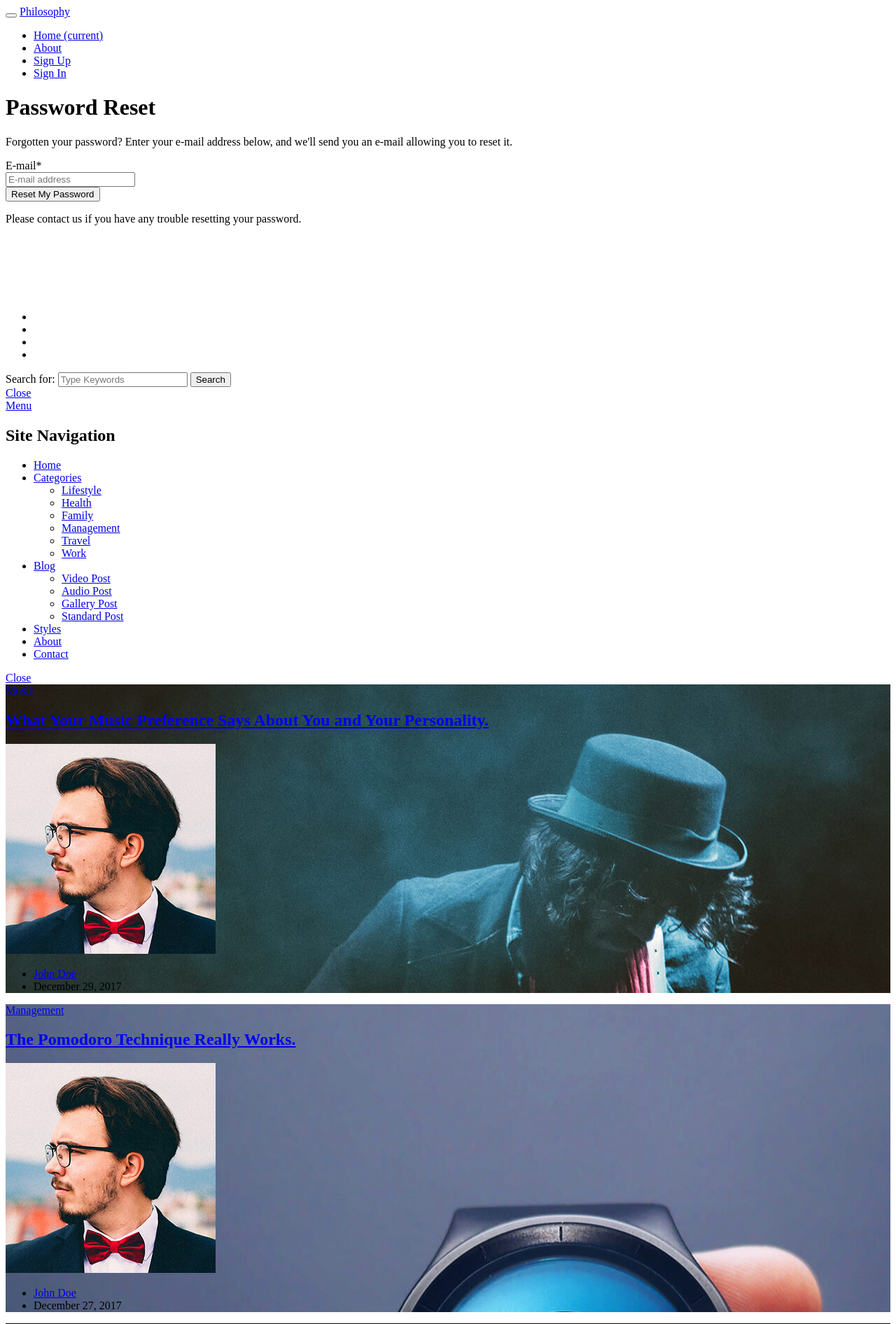
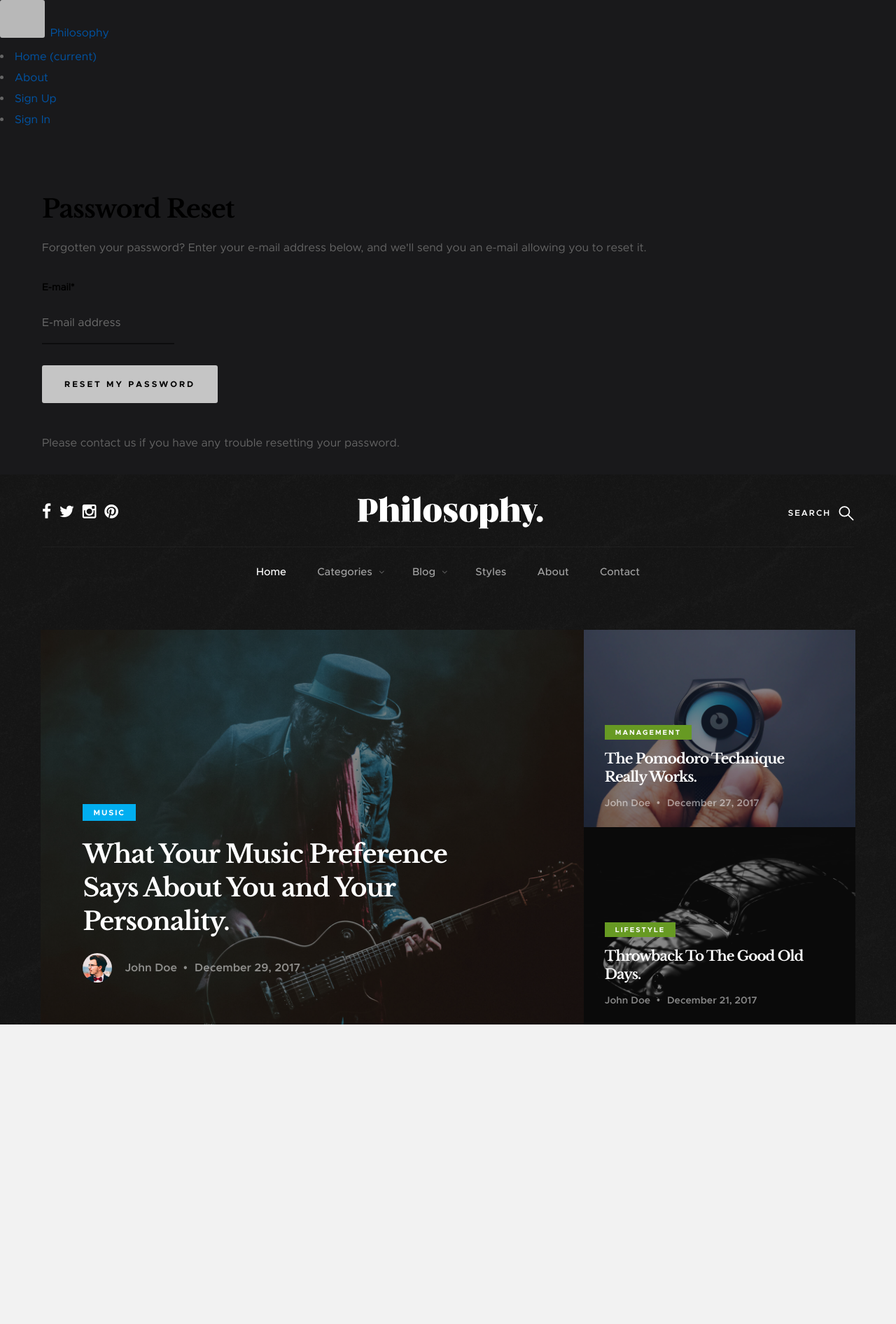
Before and after one commit to Alex-proktor/Philosophy, a Django app: page /accounts/password/reset/ in a window 1280 px wide. Shown: the top 1892 px of the page at 70% size. Run offline with Django 3.2, Linux system fonts and the light colour scheme; some libraries are stand-ins or nearby versions.

Commit message:
add static-link in href on links

```diff
--- a/philosophy/templates/base.html
+++ b/philosophy/templates/base.html
@@ -27,9 +27,9 @@
       <!-- CSS
     ================================================== -->
 {#      todo: fix connect css#}
-{#    <link rel="stylesheet" href="{% static 'bootstrap/philosophy-colorlib/css/base.css' %}">#}
-{#    <link rel="stylesheet" href="{% static 'bootstrap/philosophy-colorlib/css/vendor.css' %}">#}
-{#    <link rel="stylesheet" href="{% static 'bootstrap/philosophy-colorlib/css/main.css' %}">#}
+    <link rel="stylesheet" href="{% static 'bootstrap/philosophy-colorlib/css/base.css' %}">
+    <link rel="stylesheet" href="{% static 'bootstrap/philosophy-colorlib/css/vendor.css' %}">
+    <link rel="stylesheet" href="{% static 'bootstrap/philosophy-colorlib/css/main.css' %}">
 
     {% endblock %}
 
@@ -39,7 +39,9 @@
 
     <div class="mb-1">
       <nav class="navbar navbar-expand-md navbar-light bg-light">
-        <button class="navbar-toggler navbar-toggler-right" type="button" data-toggle="collapse" data-target="#navbarSupportedContent" aria-controls="navbarSupportedContent" aria-expanded="false" aria-label="Toggle navigation">
+        <button class="navbar-toggler navbar-toggler-right" type="button" data-toggle="collapse"
+                data-target="#navbarSupportedContent" aria-controls="navbarSupportedContent"
+                aria-expanded="false" aria-label="Toggle navigation">
           <span class="navbar-toggler-icon"></span>
         </button>
         <a class="navbar-brand" href="{% url 'home' %}">Philosophy</a>
@@ -276,9 +278,11 @@
                 <article class="masonry__brick entry format-standard" data-aos="fade-up">
 
                     <div class="entry__thumb">
-                        <a href="single-standard.html" class="entry__thumb-link">
+                        <a href="{% static 'bootstrap/philosophy-colorlib/single-standard.html' %}" class="entry__thumb-link">
                             <img src="{% static 'bootstrap/philosophy-colorlib/images/thumbs/masonry/lamp-400.jpg' %}"
-                                    srcset="{% static 'bootstrap/philosophy-colorlib/images/thumbs/masonry/lamp-400.jpg' %} 1x, {% static 'bootstrap/philosophy-colorlib/images/thumbs/masonry/lamp-800.jpg' %} 2x" alt="">
+                                 srcset="{% static 'bootstrap/philosophy-colorlib/images/thumbs/masonry/lamp-400.jpg' %}
+                                 1x, {% static 'bootstrap/philosophy-colorlib/images/thumbs/masonry/lamp-800.jpg' %} 2x"
+                                 alt="">
                         </a>
                     </div>
 
@@ -286,20 +290,22 @@
                         <div class="entry__header">
 
                             <div class="entry__date">
-                                <a href="single-standard.html">December 15, 2017</a>
+                                <a href="{% static 'bootstrap/philosophy-colorlib/single-standard.html' %}">December 15, 2017</a>
                             </div>
-                            <h1 class="entry__title"><a href="single-standard.html">Just a Standard Format Post.</a></h1>
+                            <h1 class="entry__title"><a href="{% static 'bootstrap/philosophy-colorlib/single-standard.html' %}">Just a Standard Format Post.</a></h1>
 
                         </div>
                         <div class="entry__excerpt">
                             <p>
-                                Lorem ipsum Sed eiusmod esse aliqua sed incididunt aliqua incididunt mollit id et sit proident dolor nulla sed commodo est ad minim elit reprehenderit nisi officia aute incididunt velit sint in aliqua...
+                                Lorem ipsum Sed eiusmod esse aliqua sed incididunt aliqua incididunt mollit id et sit
+                              proident dolor nulla sed commodo est ad minim elit reprehenderit nisi officia aute
+                              incididunt velit sint in aliqua...
                             </p>
                         </div>
                         <div class="entry__meta">
                             <span class="entry__meta-links">
-                                <a href="category.html">Design</a>
-                                <a href="category.html">Photography</a>
+                                <a href="{% static 'bootstrap/philosophy-colorlib/category.html' %}">Design</a>
+                                <a href="{% static 'bootstrap/philosophy-colorlib/category.html' %}">Photography</a>
                             </span>
                         </div>
                     </div>
@@ -321,7 +327,7 @@
                 <article class="masonry__brick entry format-standard" data-aos="fade-up">
 
                     <div class="entry__thumb">
-                        <a href="single-standard.html" class="entry__thumb-link">
+                        <a href="{% static 'bootstrap/philosophy-colorlib/single-standard.html' %}" class="entry__thumb-link">
                             <img src="{% static 'bootstrap/philosophy-colorlib/images/thumbs/masonry/tulips-400.jpg' %}"
                                     srcset="{% static 'bootstrap/philosophy-colorlib/images/thumbs/masonry/tulips-400.jpg' %} 1x, {% static 'bootstrap/philosophy-colorlib/images/thumbs/masonry/tulips-800.jpg' %} 2x" alt="">
                         </a>
@@ -331,9 +337,9 @@
                         <div class="entry__header">
 
                             <div class="entry__date">
-                                <a href="single-standard.html">December 15, 2017</a>
+                                <a href="{% static 'bootstrap/philosophy-colorlib/single-standard.html' %}">December 15, 2017</a>
                             </div>
-                            <h1 class="entry__title"><a href="single-standard.html">10 Interesting Facts About Caffeine.</a></h1>
+                            <h1 class="entry__title"><a href="{% static 'bootstrap/philosophy-colorlib/single-standard.html' %}">10 Interesting Facts About Caffeine.</a></h1>
 
                         </div>
                         <div class="entry__excerpt">
@@ -343,7 +349,7 @@
                         </div>
                         <div class="entry__meta">
                             <span class="entry__meta-links">
-                                <a href="category.html">Health</a>
+                                <a href="{% static 'bootstrap/philosophy-colorlib/category.html' %}">Health</a>
                             </span>
                         </div>
                     </div>
@@ -353,7 +359,7 @@
                 <article class="masonry__brick entry format-standard" data-aos="fade-up">
 
                     <div class="entry__thumb">
-                        <a href="single-standard.html" class="entry__thumb-link">
+                        <a href="{% static 'bootstrap/philosophy-colorlib/single-standard.html' %}" class="entry__thumb-link">
                             <img src="{% static 'bootstrap/philosophy-colorlib/images/thumbs/masonry/cookies-400.jpg' %}"
                                     srcset="{% static 'bootstrap/philosophy-colorlib/images/thumbs/masonry/cookies-400.jpg' %} 1x, {% static 'bootstrap/philosophy-colorlib/images/thumbs/masonry/cookies-800.jpg' %} 2x" alt="">
                         </a>
@@ -363,9 +369,9 @@
                         <div class="entry__header">
 
                             <div class="entry__date">
-                                <a href="single-standard.html">December 10, 2017</a>
+                                <a href="{% static 'bootstrap/philosophy-colorlib/single-standard.html' %}">December 10, 2017</a>
                             </div>
-                            <h1 class="entry__title"><a href="single-standard.html">No Sugar Oatmeal Cookies.</a></h1>
+                            <h1 class="entry__title"><a href="{% static 'bootstrap/philosophy-colorlib/single-standard.html' %}">No Sugar Oatmeal Cookies.</a></h1>
 
                         </div>
                         <div class="entry__excerpt">
@@ -375,8 +381,8 @@
                         </div>
                         <div class="entry__meta">
                             <span class="entry__meta-links">
-                                <a href="category.html">Cooking</a>
-                                <a href="category.html">Health</a>
+                                <a href="{% static 'bootstrap/philosophy-colorlib/category.html' %}">Cooking</a>
+                                <a href="{% static 'bootstrap/philosophy-colorlib/category.html' %}">Health</a>
                             </span>
                         </div>
                     </div>
@@ -386,7 +392,7 @@
                 <article class="masonry__brick entry format-standard" data-aos="fade-up">
 
                     <div class="entry__thumb">
-                        <a href="single-standard.html" class="entry__thumb-link">
+                        <a href="{% static 'bootstrap/philosophy-colorlib/single-standard.html' %}" class="entry__thumb-link">
                             <img src="{% static 'bootstrap/philosophy-colorlib/images/thumbs/masonry/wheel-400.jpg' %}"
                                     srcset="{% static 'bootstrap/philosophy-colorlib/images/thumbs/masonry/wheel-400.jpg' %} 1x, {% static 'bootstrap/philosophy-colorlib/images/thumbs/masonry/wheel-800.jpg' %}' 2x" alt="">
                         </a>
@@ -396,9 +402,9 @@
                         <div class="entry__header">
 
                             <div class="entry__date">
-                                <a href="single-standard.html">December 10, 2017</a>
+                                <a href="{% static 'bootstrap/philosophy-colorlib/single-standard.html' %}">December 10, 2017</a>
                             </div>
-                            <h1 class="entry__title"><a href="single-standard.html">Visiting Theme Parks Improves Your Health.</a></h1>
+                            <h1 class="entry__title"><a href="{% static 'bootstrap/philosophy-colorlib/single-standard.html' %}">Visiting Theme Parks Improves Your Health.</a></h1>
 
                         </div>
                         <div class="entry__excerpt">
@@ -429,9 +435,9 @@
                         <div class="entry__header">
 
                             <div class="entry__date">
-                                <a href="single-video.html">December 10, 2017</a>
+                                <a href="{% static 'bootstrap/philosophy-colorlib/single-video.html' %}">December 10, 2017</a>
                             </div>
-                            <h1 class="entry__title"><a href="single-video.html">Key Benefits Of Family Photography.</a></h1>
+                            <h1 class="entry__title"><a href="{% static 'bootstrap/philosophy-colorlib/single-video.html' %}">Key Benefits Of Family Photography.</a></h1>
 
                         </div>
                         <div class="entry__excerpt">
@@ -441,8 +447,8 @@
                         </div>
                         <div class="entry__meta">
                             <span class="entry__meta-links">
-                                <a href="category.html">Family</a>
-                                <a href="category.html">Photography</a>
+                                <a href="{% static 'bootstrap/philosophy-colorlib/category.html' %}">Family</a>
+                                <a href="{% static 'bootstrap/philosophy-colorlib/category.html' %}">Photography</a>
                             </span>
                         </div>
                     </div>
@@ -473,9 +479,9 @@
                         <div class="entry__header">
 
                             <div class="entry__date">
-                                <a href="single-gallery.html">December 10, 2017</a>
+                                <a href="{% static 'bootstrap/philosophy-colorlib/single-gallery.html' %}">December 10, 2017</a>
                             </div>
-                            <h1 class="entry__title"><a href="single-gallery.html">Workspace Design Trends and Ideas.</a></h1>
+                            <h1 class="entry__title"><a href="{% static 'bootstrap/philosophy-colorlib/single-gallery.html' %}">Workspace Design Trends and Ideas.</a></h1>
 
                         </div>
                         <div class="entry__excerpt">
@@ -485,8 +491,8 @@
                         </div>
                         <div class="entry__meta">
                             <span class="entry__meta-links">
-                                <a href="category.html">Work</a>
-                                <a href="category.html">Management</a>
+                                <a href="{% static 'bootstrap/philosophy-colorlib/category.html' %}">Work</a>
+                                <a href="{% static 'bootstrap/philosophy-colorlib/category.html' %}">Management</a>
                             </span>
                         </div>
                     </div>
@@ -496,7 +502,7 @@
                 <article class="masonry__brick entry format-audio" data-aos="fade-up">
 
                     <div class="entry__thumb">
-                        <a href="single-audio.html" class="entry__thumb-link">
+                        <a href="{% static 'bootstrap/philosophy-colorlib/single-audio.html' %}" class="entry__thumb-link">
                             <img src="{% static 'bootstrap/philosophy-colorlib/images/thumbs/masonry/guitarman-400.jpg' %}"
                                     srcset="{% static 'bootstrap/philosophy-colorlib/images/thumbs/masonry/guitarman-400.jpg' %} 1x, {% static 'bootstrap/philosophy-colorlib/images/thumbs/masonry/guitarman-800.jpg' %} 2x" alt="">
                         </a>
@@ -509,9 +515,9 @@
                         <div class="entry__header">
 
                             <div class="entry__date">
-                                <a href="single-audio.html">December 10, 2017</a>
+                                <a href="{% static 'bootstrap/philosophy-colorlib/single-audio.html' %}">December 10, 2017</a>
                             </div>
-                            <h1 class="entry__title"><a href="single-audio.html">What Your Music Preference Says About You and Your Personality.</a></h1>
+                            <h1 class="entry__title"><a href="{% static 'bootstrap/philosophy-colorlib/single-audio.html' %}">What Your Music Preference Says About You and Your Personality.</a></h1>
 
                         </div>
                         <div class="entry__excerpt">
@@ -521,8 +527,8 @@
                         </div>
                         <div class="entry__meta">
                             <span class="entry__meta-links">
-                                <a href="category.html">Music</a>
-                                <a href="category.html">Lifestyle</a>
+                                <a href="{% static 'bootstrap/philosophy-colorlib/category.html' %}">Music</a>
+                                <a href="{% static 'bootstrap/philosophy-colorlib/category.html' %}">Lifestyle</a>
                             </span>
                         </div>
                     </div>
@@ -545,7 +551,7 @@
                 <article class="masonry__brick entry format-standard" data-aos="fade-up">
 
                     <div class="entry__thumb">
-                        <a href="single-standard.html" class="entry__thumb-link">
+                        <a href="{% static 'bootstrap/philosophy-colorlib/single-standard.html' %}" class="entry__thumb-link">
                             <img src="{% static 'bootstrap/philosophy-colorlib/images/thumbs/masonry/jump-400.jpg' %}"
                                     srcset="{% static 'bootstrap/philosophy-colorlib/images/thumbs/masonry/jump-400.jpg' %} 1x, {% static 'bootstrap/philosophy-colorlib/images/thumbs/masonry/jump-800.jpg' %} 2x" alt="">
                         </a>
@@ -555,9 +561,9 @@
                         <div class="entry__header">
 
                             <div class="entry__date">
-                                <a href="single-standard.html">December 10, 2017</a>
+                                <a href="{% static 'bootstrap/philosophy-colorlib/single-standard.html' %}">December 10, 2017</a>
                             </div>
-                            <h1 class="entry__title"><a href="single-standard.html">Create Meaningful Family Moments.</a></h1>
+                            <h1 class="entry__title"><a href="{% static 'bootstrap/philosophy-colorlib/single-standard.html' %}">Create Meaningful Family Moments.</a></h1>
 
                         </div>
                         <div class="entry__excerpt">
@@ -567,8 +573,8 @@
                         </div>
                         <div class="entry__meta">
                             <span class="entry__meta-links">
-                                <a href="category.html">Family</a>
-                                <a href="category.html">Relationship</a>
+                                <a href="{% static 'bootstrap/philosophy-colorlib/category.html' %}">Family</a>
+                                <a href="{% static 'bootstrap/philosophy-colorlib/category.html' %}">Relationship</a>
                             </span>
                         </div>
                     </div>
@@ -578,7 +584,7 @@
                 <article class="masonry__brick entry format-standard" data-aos="fade-up">
 
                     <div class="entry__thumb">
-                        <a href="single-standard.html" class="entry__thumb-link">
+                        <a href="{% static 'bootstrap/philosophy-colorlib/single-standard.html' %}" class="entry__thumb-link">
                             <img src="{% static 'bootstrap/philosophy-colorlib/images/thumbs/masonry/beetle-400.jpg' %}"
                                     srcset="{% static 'bootstrap/philosophy-colorlib/images/thumbs/masonry/beetle-400.jpg' %} 1x, {% static 'bootstrap/philosophy-colorlib/images/thumbs/masonry/beetle-800.jpg' %} 2x" alt="">
                         </a>
@@ -588,9 +594,9 @@
                         <div class="entry__header">
 
                             <div class="entry__date">
-                                <a href="single-standard.html">December 10, 2017</a>
+                                <a href="{% static 'bootstrap/philosophy-colorlib/single-standard.html' %}">December 10, 2017</a>
                             </div>
-                            <h1 class="entry__title"><a href="single-standard.html">Throwback To The Good Old Days.</a></h1>
+                            <h1 class="entry__title"><a href="{% static 'bootstrap/philosophy-colorlib/single-standard.html' %}">Throwback To The Good Old Days.</a></h1>
 
                         </div>
                         <div class="entry__excerpt">
@@ -600,7 +606,7 @@
                         </div>
                         <div class="entry__meta">
                             <span class="entry__meta-links">
-                                <a href="category.html">Lifestyle</a>
+                                <a href="{% static 'bootstrap/philosophy-colorlib/category.html' %}">Lifestyle</a>
                             </span>
                         </div>
                     </div>
@@ -610,7 +616,7 @@
                 <article class="masonry__brick entry format-standard" data-aos="fade-up">
 
                     <div class="entry__thumb">
-                        <a href="single-standard.html" class="entry__thumb-link">
+                        <a href="{% static 'bootstrap/philosophy-colorlib/single-standard.html' %}" class="entry__thumb-link">
                             <img src="{% static 'bootstrap/philosophy-colorlib/images/thumbs/masonry/fuji-400.jpg' %}"
                                     srcset="{% static 'bootstrap/philosophy-colorlib/images/thumbs/masonry/fuji-400.jpg' %} 1x, {% static 'bootstrap/philosophy-colorlib/images/thumbs/masonry/fuji-800.jpg' %} 2x" alt="">
                         </a>
@@ -620,9 +626,9 @@
                         <div class="entry__header">
 
                             <div class="entry__date">
-                                <a href="single-standard.html">December 10, 2017</a>
+                                <a href="{% static 'bootstrap/philosophy-colorlib/single-standard.html' %}">December 10, 2017</a>
                             </div>
-                            <h1 class="entry__title"><a href="single-standard.html">Just Another  Standard Format Post.</a></h1>
+                            <h1 class="entry__title"><a href="{% static 'bootstrap/philosophy-colorlib/single-standard.html' %}">Just Another  Standard Format Post.</a></h1>
 
                         </div>
                         <div class="entry__excerpt">
@@ -632,8 +638,8 @@
                         </div>
                         <div class="entry__meta">
                             <span class="entry__meta-links">
-                                <a href="category.html">Design</a>
-                                <a href="category.html">Photography</a>
+                                <a href="{% static 'bootstrap/philosophy-colorlib/category.html' %}">Design</a>
+                                <a href="{% static 'bootstrap/philosophy-colorlib/category.html' %}">Photography</a>
                             </span>
                         </div>
                     </div>
@@ -643,7 +649,7 @@
                 <article class="masonry__brick entry format-standard" data-aos="fade-up">
 
                     <div class="entry__thumb">
-                        <a href="single-standard.html" class="entry__thumb-link">
+                        <a href="{% static 'bootstrap/philosophy-colorlib/single-standard.html' %}" class="entry__thumb-link">
                             <img src="{% static 'bootstrap/philosophy-colorlib/images/thumbs/masonry/sydney-400.jpg' %}"
                                     srcset="{% static 'bootstrap/philosophy-colorlib/images/thumbs/masonry/sydney-400.jpg' %} 1x, {% static 'bootstrap/philosophy-colorlib/images/thumbs/masonry/sydney-800.jpg' %} 2x" alt="">
                         </a>
@@ -653,9 +659,9 @@
                         <div class="entry__header">
 
                             <div class="entry__date">
-                                <a href="single-standard.html">December 10, 2017</a>
+                                <a href="{% static 'bootstrap/philosophy-colorlib/single-standard.html' %}">December 10, 2017</a>
                             </div>
-                            <h1 class="entry__title"><a href="single-standard.html">Planning Your First Trip to Sydney.</a></h1>
+                            <h1 class="entry__title"><a href="{% static 'bootstrap/philosophy-colorlib/single-standard.html' %}">Planning Your First Trip to Sydney.</a></h1>
 
                         </div>
                         <div class="entry__excerpt">
@@ -665,8 +671,8 @@
                         </div>
                         <div class="entry__meta">
                             <span class="entry__meta-links">
-                                <a href="category.html">Travel</a>
-                                <a href="category.html">Vacation</a>
+                                <a href="{% static 'bootstrap/philosophy-colorlib/category.html' %}">Travel</a>
+                                <a href="{% static 'bootstrap/philosophy-colorlib/category.html' %}">Vacation</a>
                             </span>
                         </div>
                     </div>
@@ -913,17 +919,17 @@
 
     <!-- preloader
     ================================================== -->
-    <div id="preloader">
-        <div id="loader">
-            <div class="line-scale">
-                <div></div>
-                <div></div>
-                <div></div>
-                <div></div>
-                <div></div>
-            </div>
-        </div>
-    </div>
+{#    <div id="preloader">#}
+{#        <div id="loader">#}
+{#            <div class="line-scale">#}
+{#                <div></div>#}
+{#                <div></div>#}
+{#                <div></div>#}
+{#                <div></div>#}
+{#                <div></div>#}
+{#            </div>#}
+{#        </div>#}
+{#    </div>#}
 
 
 
```
Also changed, not shown: philosophy/static/bootstrap/philosophy-colorlib/js/main.js (line endings or trailing spaces).
